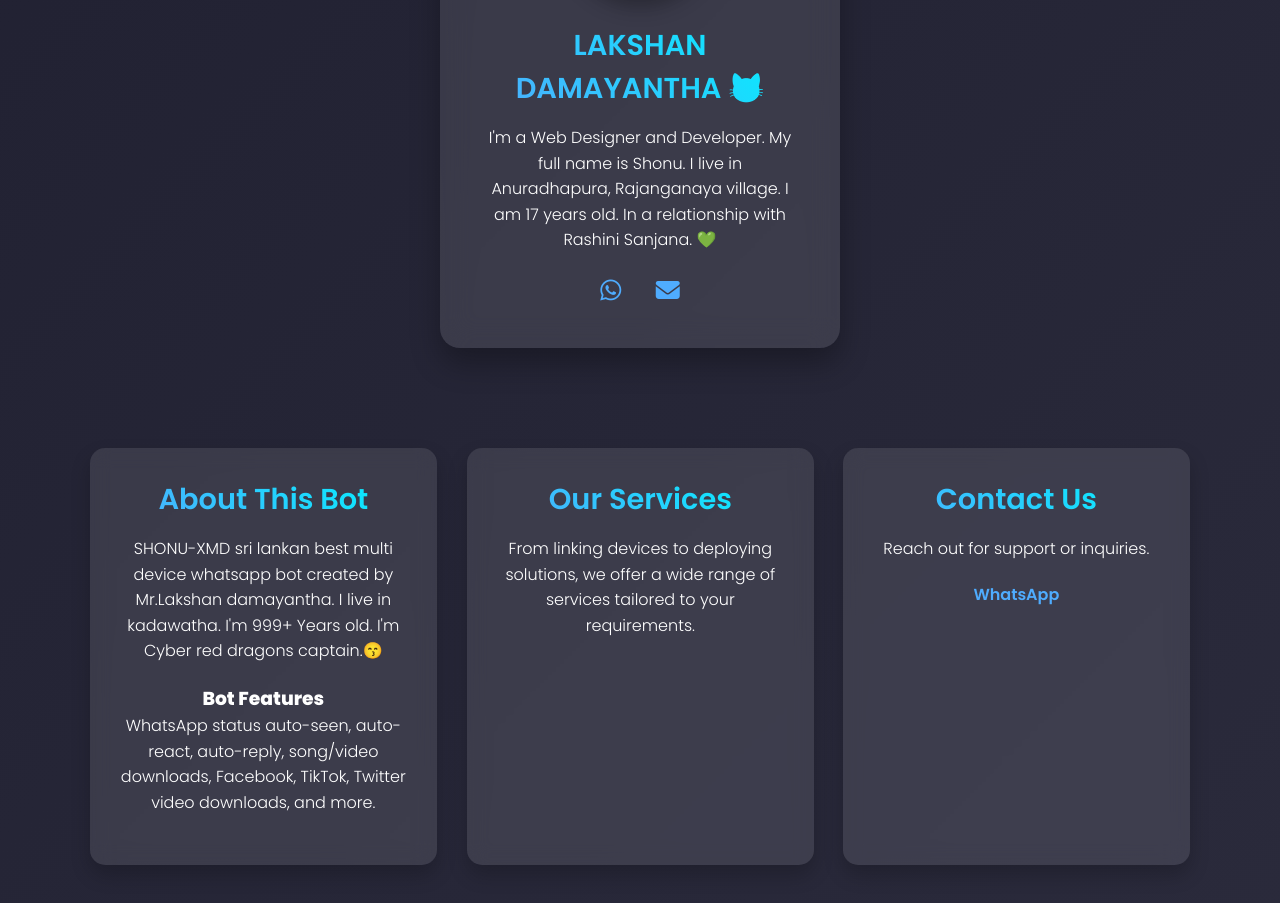
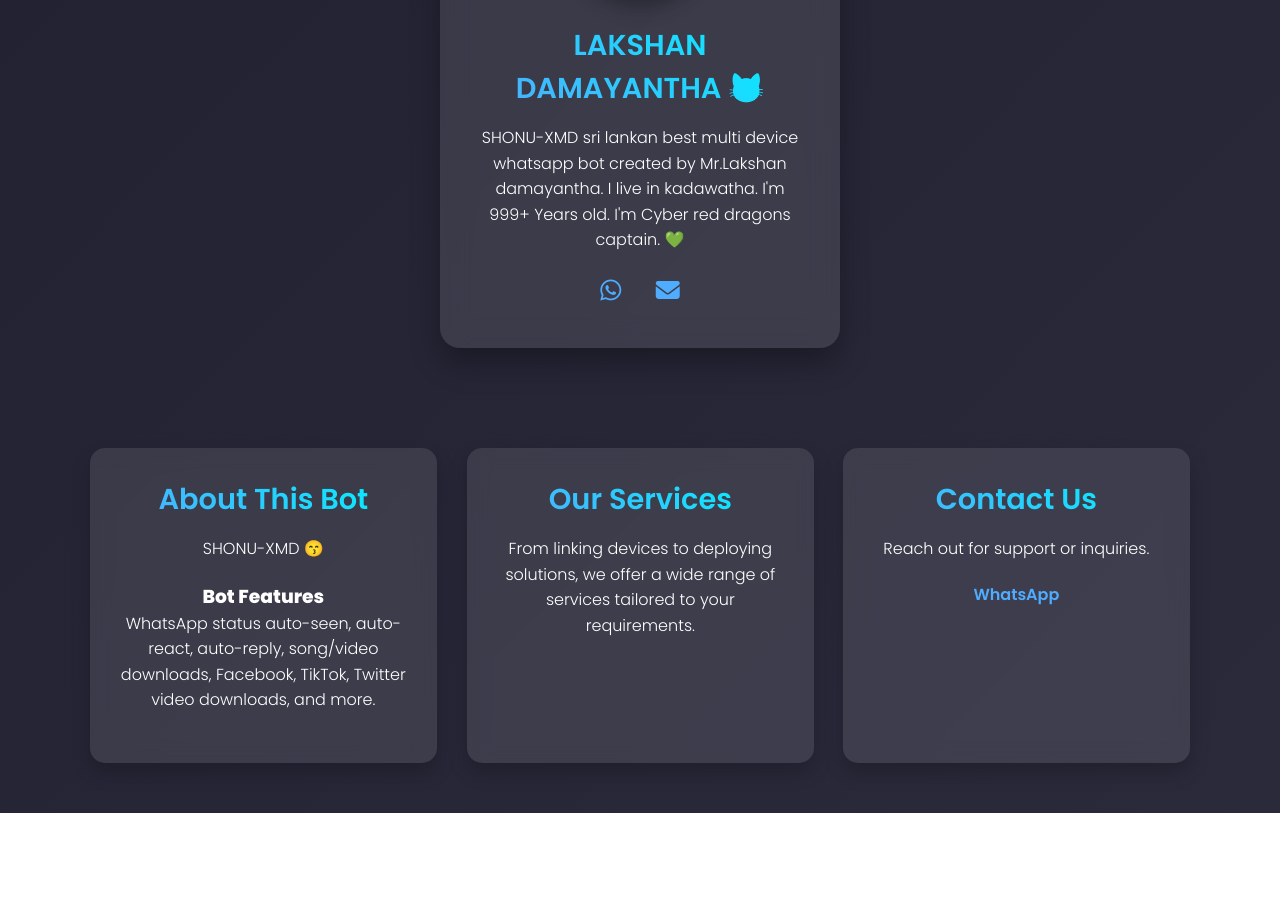
Before and after one commit to Tharushaaaaa777/SHONU-X-MD-SESSION, a website: page main.html in a window 1280 px wide. Shown: the part 1043-1946 px from the top of the page. After the commit the page ends 1856 px from the top, so only its background shows below. Drawn offline with nearby package versions, Linux system fonts and the light colour scheme.

Commit message:
Update main.html

```diff
--- a/main.html
+++ b/main.html
@@ -476,7 +476,7 @@
         <div class="card">
             <img src="https://i.ibb.co/GvR0jF33/9a7207fa544c57a7.jpg" alt="Profile" class="profile-img">
             <h2 class="heater">LAKSHAN DAMAYANTHA 😼</h2>
-            <p class="para">I'm a Web Designer and Developer. My full name is Shonu. I live in Anuradhapura, Rajanganaya village. I am 17 years old. In a relationship with Rashini Sanjana. 💚</p>
+            <p class="para">SHONU-XMD sri lankan best multi device whatsapp bot created by Mr.Lakshan damayantha. I live in kadawatha. I'm 999+ Years old. I'm Cyber red dragons captain. 💚</p>
             <div class="social-icons">
                 <a href="https://whatsapp.com/channel/0029Vb5pvxO9cDDeMveqo31B" target="_blank"><i class="fab fa-whatsapp"></i></a>
                 <a href="https://wa.me/+94704031866?text=_Hey_SHONU" target="_blank"><i class="fas fa-envelope"></i></a>
@@ -488,7 +488,7 @@
     <div class="sections-container">
         <section class="section">
             <h2 class="heater">About This Bot</h2>
-            <p class="para">SHONU-XMD sri lankan best multi device whatsapp bot created by Mr.Lakshan damayantha. I live in kadawatha. I'm 999+ Years old. I'm Cyber red dragons captain.😙</p>
+            <p class="para">SHONU-XMD 😙</p>
             <h3>Bot Features</h3>
             <p class="para">WhatsApp status auto-seen, auto-react, auto-reply, song/video downloads, Facebook, TikTok, Twitter video downloads, and more.</p>
         </section>
```
